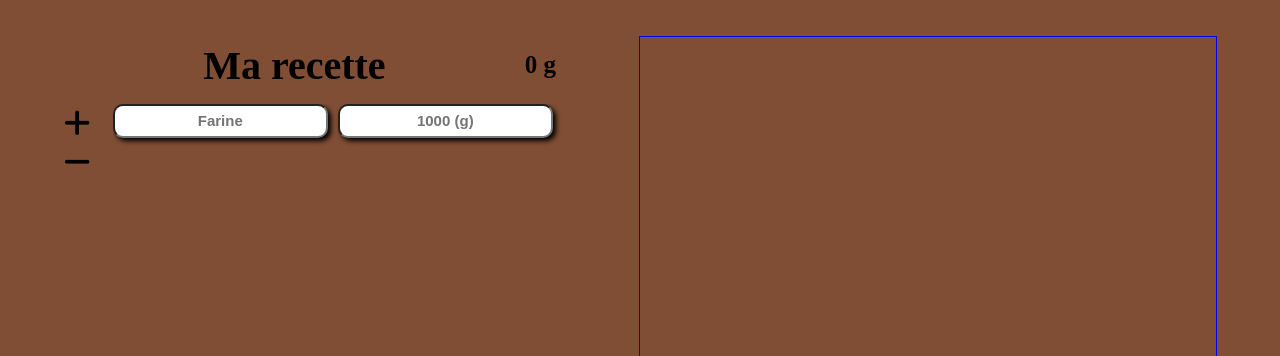
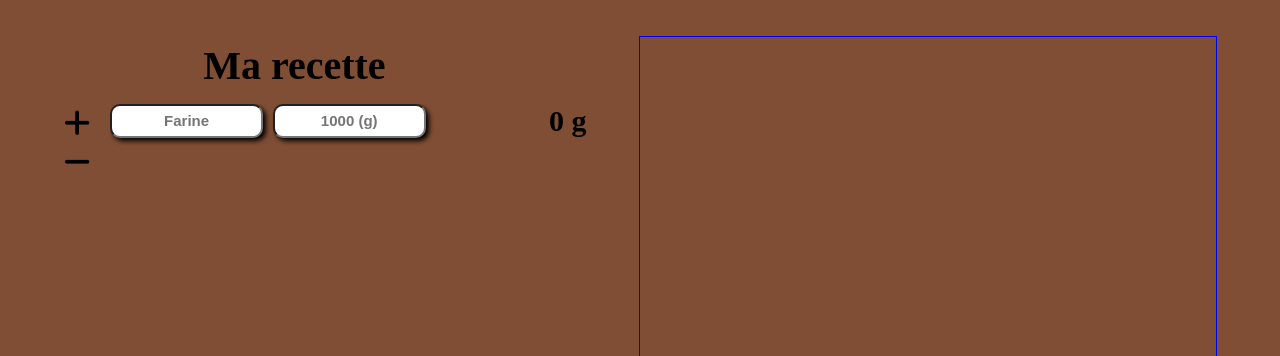
Before and after one commit to AnthonyBoschat/Presentation, a PHP site: the page made by Boulangerie/main_page/main.php in a window 1280 px wide. Shown: the part 64-420 px from the top of the page. Run offline with PHP 8.4, Linux system fonts and the light colour scheme; the visitor is signed in with stand-in values (Sample User, id 1).

Commit message:
Déplacement du total poid recette

```diff
--- a/Boulangerie/main_page/main.css
+++ b/Boulangerie/main_page/main.css
@@ -180,27 +180,29 @@ header div
     display: flex;
 }
 
+#recette_box_child
+{
+    gap: 20px;
+    display: flex;
+    height: 100%;
+    padding-top: 10px;
+}
+
 #user_poid_total_recette_box
 {
     display: flex;
-    align-items: center;
+    height: fit-content;
+    width: 35%;
+    justify-content: center;
+    margin-left: 30px;
 }
 
 #user_poid_total_recette
 {
-    font-size: 25px;
+    height: fit-content;
+    font-size: 30px;
     font-weight: 700;
 }
-
-#recette_box_child
-{
-    display: flex;
-    gap: 20px;
-    height: 100%;
-    padding-top: 10px;
-}
-
-
 
 
 
--- a/Boulangerie/main_page/main.php
+++ b/Boulangerie/main_page/main.php
@@ -25,7 +25,6 @@
                 <div id="recette_box">
                     <div id="title_box">
                         <div class="title">Ma recette</div>
-                        <div id="user_poid_total_recette_box"><span id="user_poid_total_recette">0 g</span></div>
                     </div>
 
                     <div id="recette_box_child">
@@ -38,6 +37,9 @@
                                 <input type="text" placeholder="Farine" id="user_recette_ingredient">
                                 <input type="text" placeholder="1000 (g)" id="user_recette_poid">
                             </div>
+                        </div>
+                        <div id="user_poid_total_recette_box">
+                            <span id="user_poid_total_recette">0 g</span>
                         </div>
                     </div>
                 </div>
```
